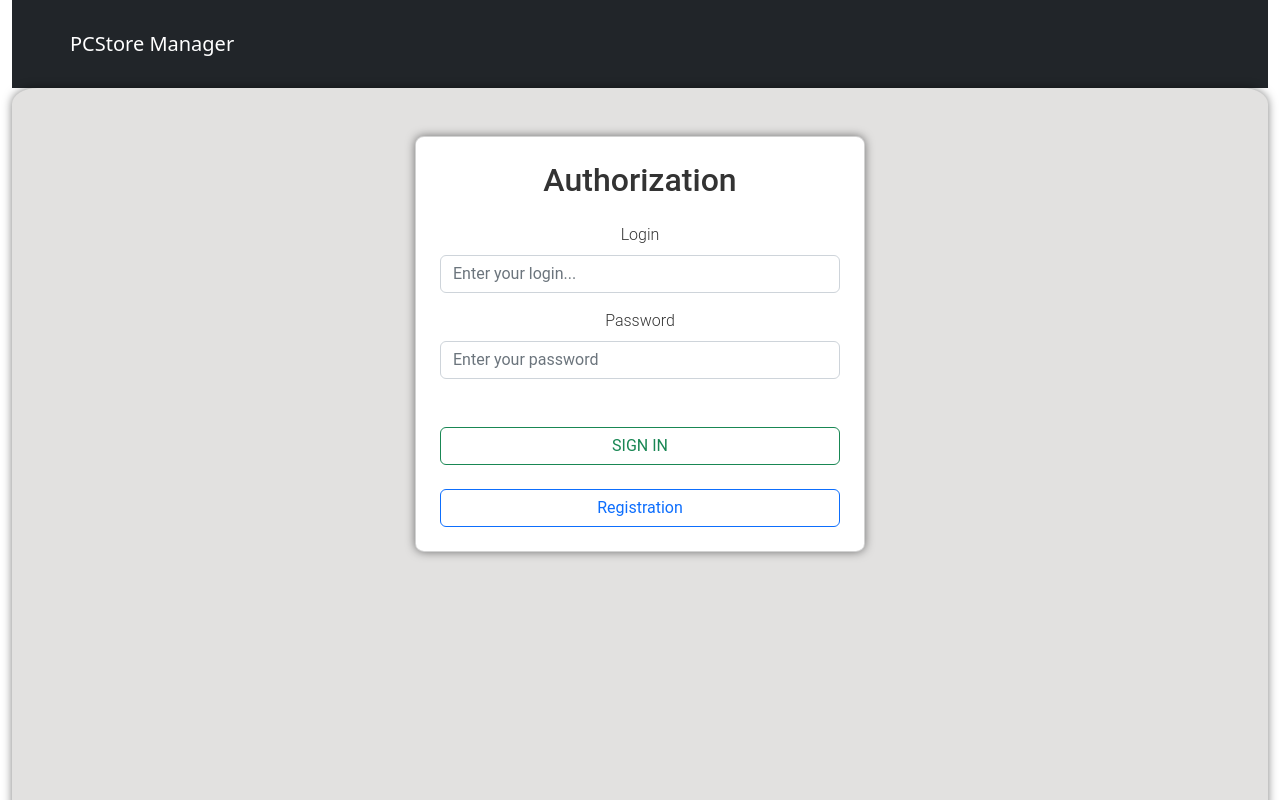
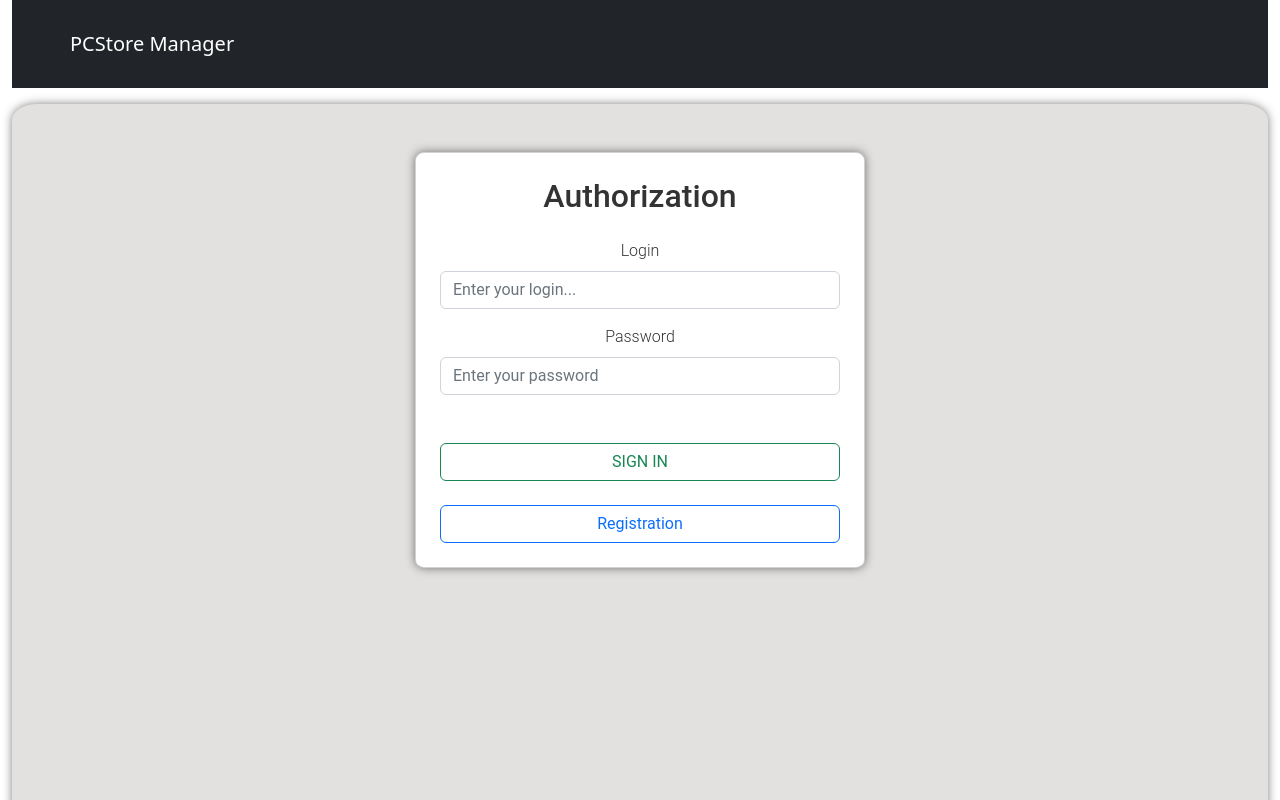
Before and after one commit to VadimZubchenko/WebApp-PcStore-Backend, a React (Create React App) app in the folder frontend/: page / in a window 1280 px wide. Shown: the top 800 px of the page. Built offline with nearby package versions, Linux system fonts and the light colour scheme.

Commit message:
Update frontend with top/button border of grey-background

```diff
--- a/frontend/src/App.css
+++ b/frontend/src/App.css
@@ -201,6 +201,7 @@
 }
 
 .card-box {
+  margin: 16px 0 16px 0px;
   border-radius: 2%;
   box-shadow: 0 0 10px rgba(0, 0, 0, 0.5);
 }
```
